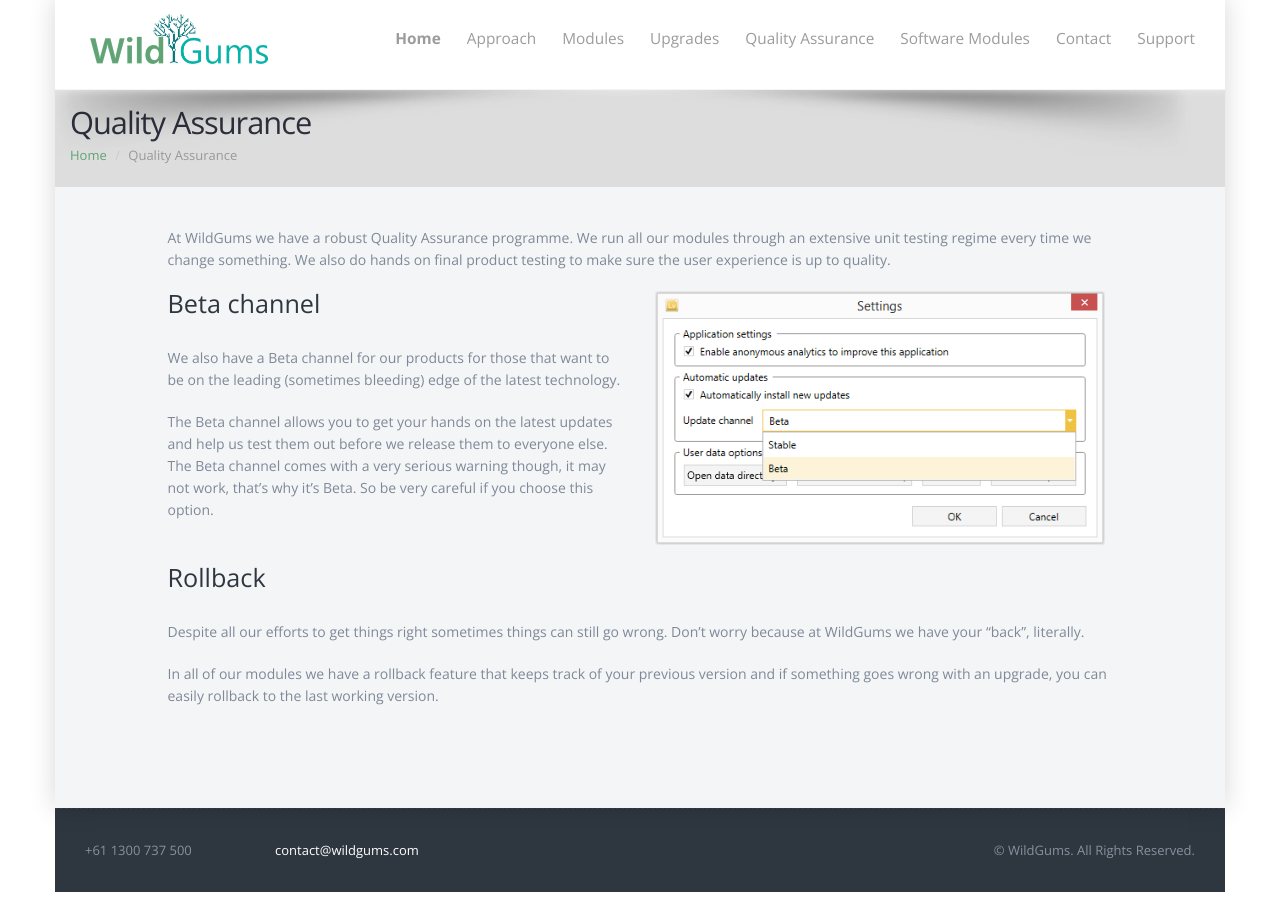
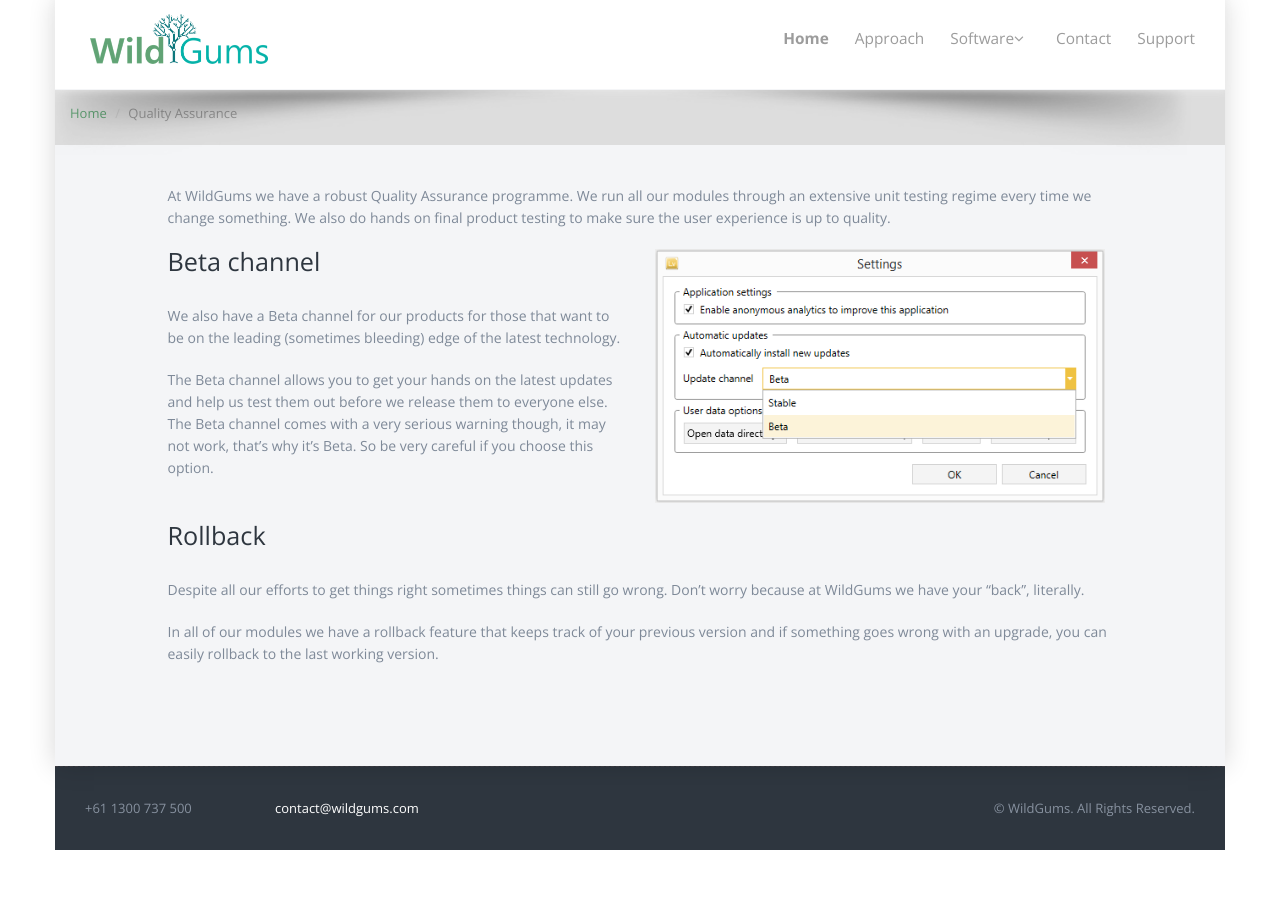
Before and after one commit to Orcomp/Old_Web.WildGums, a Jekyll site: the page built from 05-Quality Assurance.html, in a window 1280 px wide. Built offline with Jekyll 4.4.1, drawn with Linux system fonts in a browser that asks for light colours.

Commit message:
Moved Modules, Software Modules, Upgrades and QualityAssurance pages to Software dropdown

```diff
--- a/01-Approach to Software.html
+++ b/01-Approach to Software.html
@@ -1,6 +1,6 @@
 ---
 layout: default
-title: Approach
+approach-title: Approach
 header: Our Approach to Software
 permalink: /approach/
 approach-description: ""
@@ -11,7 +11,7 @@
 
         <ul class="breadcrumb">
             <li><a href="{{ site.url }}">Home</a></li>
-            <li class="active">{{ page.title }}</li>
+            <li class="active">{{ page.approach-title }}</li>
         </ul>
     </div>
 </header>
--- a/02-Modules.html
+++ b/02-Modules.html
@@ -1,6 +1,6 @@
 ---
 layout: default
-title: Modules
+dropdown-title: Modules
 header: Our Modules
 permalink: /modules/
 modules-description: "Our Modules"
@@ -11,7 +11,7 @@
 
         <ul class="breadcrumb">
             <li><a href="{{ site.url }}">Home</a></li>
-            <li class="active">{{ page.title }}</li>
+            <li class="active">{{ page.dropdown-title }}</li>
         </ul>
     </div>
 </header>
--- a/05-Software Solutions.html
+++ b/03-Software Solutions.html
@@ -1,6 +1,6 @@
 ---
 layout: default
-title: Software Modules
+dropdown-title: Software Modules
 header: Our Software Modules
 permalink: /softwaremodules/
 softwaremodules-description: "Lorem ipsum dolor sit amet, consectetur adipiscing elit. Curabitur pellentesque neque eget diam posuere porta. Quisque ut nulla at nunc vehicula lacinia. Proin adipiscing porta tellus, ut feugiat nibh adipiscing sit amet."
@@ -112,7 +112,7 @@
 
         <ul class="breadcrumb">
             <li><a href="{{ site.url }}">Home</a></li>
-            <li class="active">{{ page.title }}</li>
+            <li class="active">{{ page.dropdown-title }}</li>
         </ul>
     </div>
 </header>
--- a/03-Upgrades.html
+++ b/04-Upgrades.html
@@ -1,6 +1,6 @@
 ---
 layout: default
-title: Upgrades
+dropdown-title: Upgrades
 permalink: /upgrades/
 Upgrades-description: ""
 ---
@@ -10,7 +10,7 @@
 
         <ul class="breadcrumb">
             <li><a href="{{ site.url }}">Home</a></li>
-            <li class="active">{{ page.title }}</li>
+            <li class="active">{{ page.dropdown-title }}</li>
         </ul>
     </div>
 </header>
--- a/04-Quality Assurance.html
+++ b/05-Quality Assurance.html
@@ -1,6 +1,6 @@
 ---
 layout: default
-title: Quality Assurance
+dropdown-title: Quality Assurance
 permalink: /qualityassurance/
 qualityassurance-description: ""
 
@@ -11,7 +11,7 @@
 
         <ul class="breadcrumb">
             <li><a href="{{ site.url }}">Home</a></li>
-            <li class="active">{{ page.title }}</li>
+            <li class="active">{{ page.dropdown-title }}</li>
         </ul>
     </div>
 </header>
--- a/_includes/header.html
+++ b/_includes/header.html
@@ -19,6 +19,28 @@
               <li>
                 <a href="{{ site.url }}"><b>Home</b></a>
               </li>
+
+              {% for page in site.pages %}
+                {% if page.approach-title %}
+                  <li>
+                    <a href="{{ page.url | prepend: site.url }}">{{ page.approach-title }}</a>
+                  </li>
+                {% endif %}
+              {% endfor %}
+
+              <li class="dropdown">
+                <a class="dropdown-toggle" href="#">Software<i class="fa fa-angle-down"></i></a>
+                <ul class="dropdown-menu">
+                  {% for page in site.pages %}
+                    {% if page.dropdown-title %}
+                      <li>
+                        <a href="{{ page.url | prepend: site.url }}">{{ page.dropdown-title }}</a>
+                      </li>
+                    {% endif %}
+                  {% endfor %}
+                </ul>
+              </li>
+
               {% for page in site.pages %}
                 {% if page.title %}
                   <li>
@@ -26,6 +48,7 @@
                   </li>
                 {% endif %}
               {% endfor %}
+
             </ul>
           </nav>
         </div>
```
